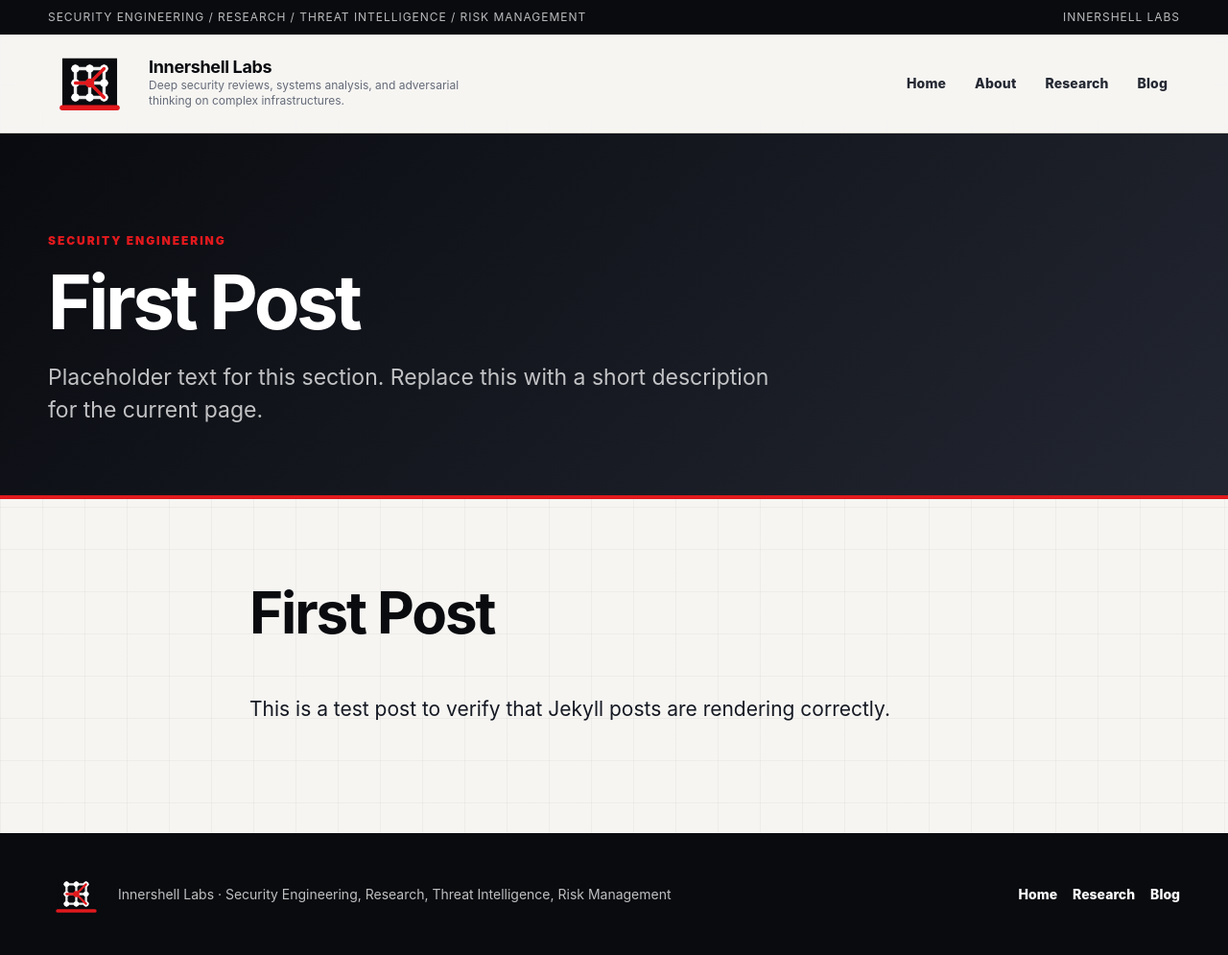
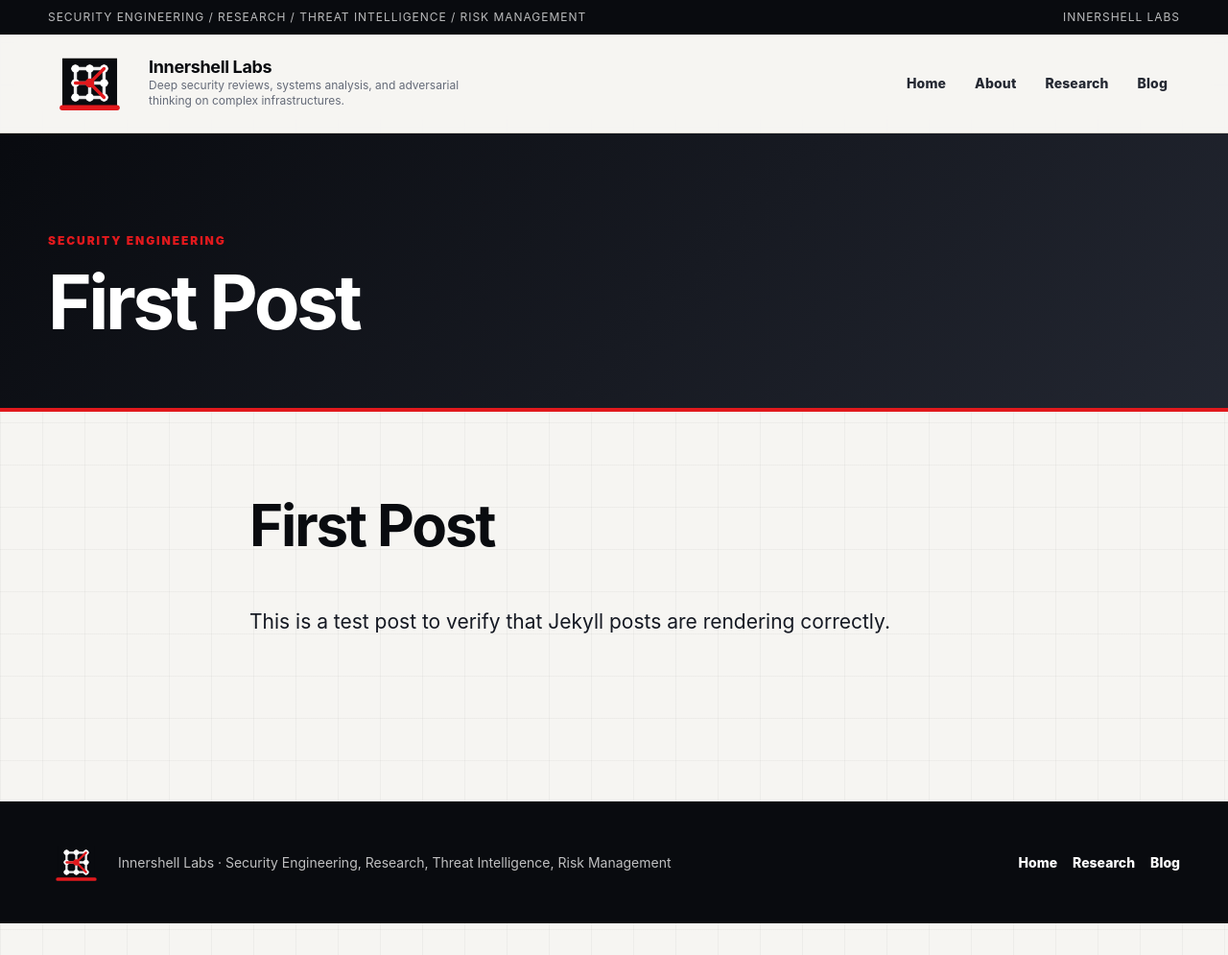
Before and after one commit to Innershell-labs/innershell-labs.github.io, a Jekyll site: the page built from _posts/2026-02-27-first-post.md, in a window 1280 px wide and 995 px high. Shown: the whole window at 96% size. Built offline with Jekyll 4.4.1, drawn with Linux system fonts in a browser that asks for light colours.

Commit message:
Remove placeholder text from default layout
Removed placeholder text for the page description.

```diff
--- a/_layouts/default.html
+++ b/_layouts/default.html
@@ -152,8 +152,7 @@
               {% endif %}
             {% elsif page.hero_description %}
               <p>{{ page.hero_description }}</p>
-            {% else %}
-              <p>Placeholder text for this section. Replace this with a short description for the current page.</p>
+
             {% endif %}
           {% endunless %}
         </div>
```
